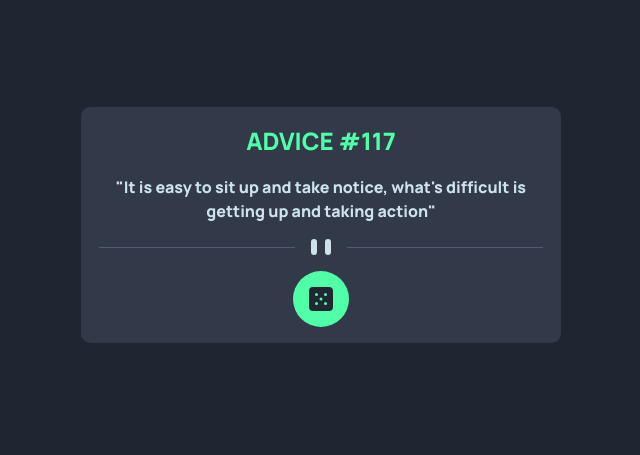
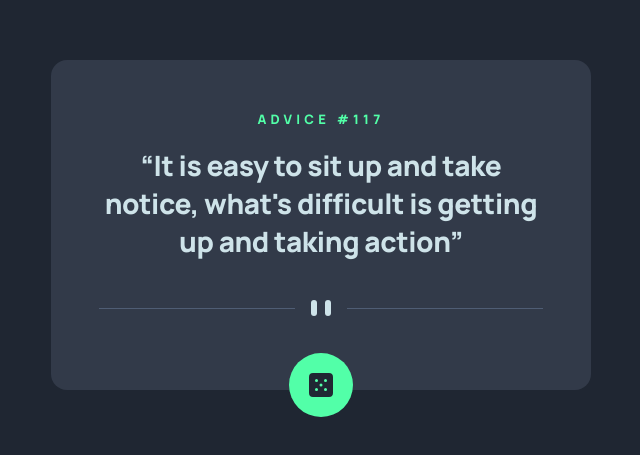
Before and after one commit to FarisPalayi/Advice-generator, a plain HTML site: page index.html in a window 1280 px wide. Shown: the part 175-630 px from the top of the page, without its empty margins (319-959 px from the left). Drawn offline with Linux system fonts and the light colour scheme.

Commit message:
feature: desktop design completed

```diff
--- a/index.html
+++ b/index.html
@@ -19,13 +19,13 @@
       <h2 class="card__advice-id" data-advice-id>Advice #117</h2>
 
       <blockquote aria-live="polite" class="card__advice" data-advice>
-        "It is easy to sit up and take notice, what's difficult is getting up and taking action"
+        “It is easy to sit up and take notice, what's difficult is getting up and taking action”
       </blockquote>
 
-      <picture>
+      <picture class="card__hr">
         <source
           srcset="./images/pattern-divider-desktop.svg"
-          media="(min-width: 768px)"
+          media="(min-width: 540px)"
         />
         <img src="./images/pattern-divider-mobile.svg" alt="" />
       </picture>
--- a/style.css
+++ b/style.css
@@ -96,6 +96,7 @@ body {
 }
 
 .card {
+  position: relative;
   display: flex;
   flex-direction: column;
   justify-content: center;
@@ -103,27 +104,46 @@ body {
   gap: 1rem;
 
   width: 100%;
-  max-width: 30rem;
-  padding: 1rem;
+  max-width: 33.75rem;
+  padding: 3.15rem 2.8rem 4rem;
 
   background-color: var(--dark-grayish-blue);
-  border-radius: .6rem;
+  border-radius: 1rem;
 }
 
 .card__advice-id {
   color: var(--neon-green);
+  font-size: 0.8125rem;
+  letter-spacing: 0.32em;
   text-transform: uppercase;
 }
 
 .card__advice {
   color: var(--light-cyan);
+  font-size: 1.75rem;
+  line-height: 2.375rem;
+  letter-spacing: -0.015em;
+}
+
+.card__hr {
+  margin: 24px 0 10px 0;
 }
 
 .card__btn {
-  padding: 1rem;
+  position: absolute;
+  bottom: -1.6875rem;
+  padding: 1.25rem;
+
   background-color: var(--neon-green);
   border: none;
   border-radius: 100%;
+  cursor: pointer;
+  transition: box-shadow 0.2s ease-out;
+}
+
+.card__btn:hover,
+.card__btn:focus {
+  box-shadow: 0 0 40px var(--neon-green);
 }
 
 .attribution {
```
